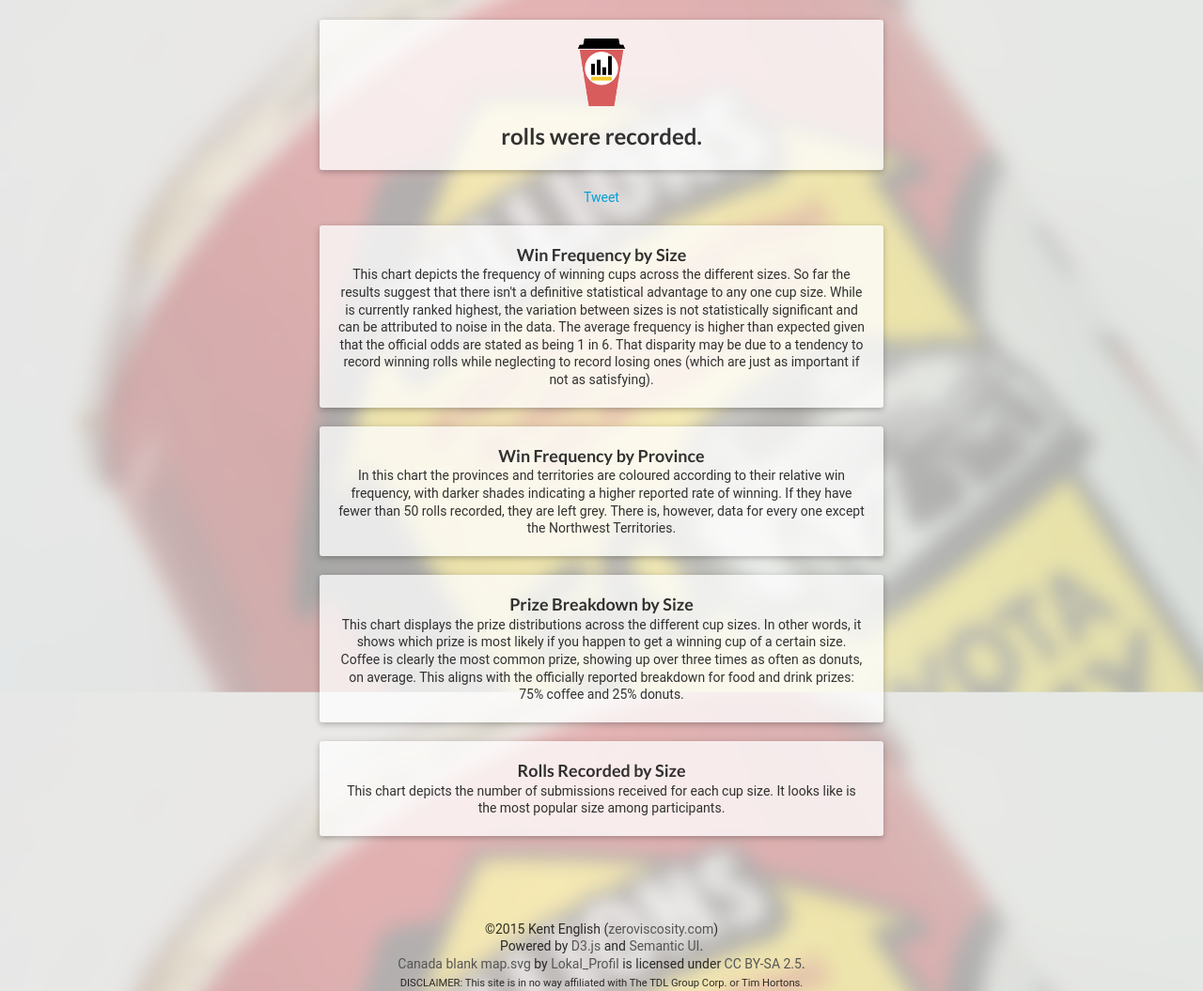
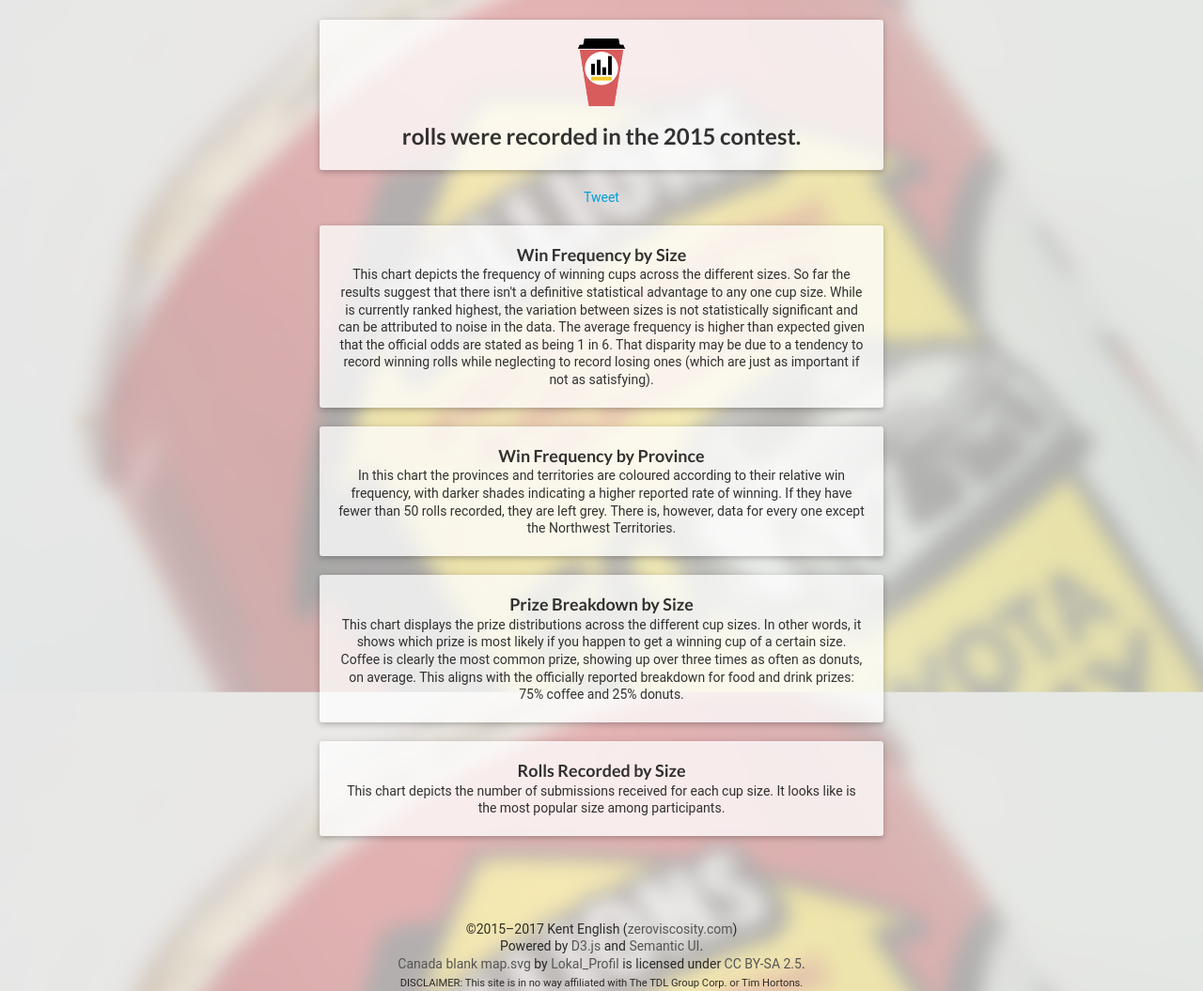
Before and after one commit to zeroviscosity/rollupthestats, a website: page static/index.html in a window 1280 px wide. Shown: the part 69-1124 px from the top of the page at 94% size. Drawn offline with nearby package versions, Linux system fonts and the light colour scheme; no server answers.

Commit message:
Updating dates

```diff
--- a/static/index.html
+++ b/static/index.html
@@ -28,7 +28,7 @@
     <div id="stats" class="centered">
       <div class="stats shadow">
         <div class="logo"></div>
-        <h2 class="no-margin"><span id="total"></span> rolls were recorded.</h2>
+        <h2 class="no-margin"><span id="total"></span> rolls were recorded in the 2015 contest.</h2>
       </div>
       <div class="social">
         <a href="https://twitter.com/share" class="twitter-share-button" data-url="http://rollupthestats.com/" data-text="Check out and contribute to #RollUpTheRim stats" data-via="kentenglish">Tweet</a>
@@ -71,7 +71,7 @@
       </div>
     </div>
     <footer>
-      <div>&copy;2015 Kent English (<a href="http://zeroviscosity.com" target="_blank">zeroviscosity.com</a>)</div>
+      <div>&copy;2015&ndash;2017 Kent English (<a href="http://zeroviscosity.com" target="_blank">zeroviscosity.com</a>)</div>
       <div>Powered by <a href="http://d3js.org/" target="_blank">D3.js</a> and <a href="http://semantic-ui.com/" target="_blank">Semantic UI</a>.</div>
       <div><a href="http://commons.wikimedia.org/wiki/File:Canada_blank_map.svg" target="_blank">Canada blank map.svg</a> by <a href="http://commons.wikimedia.org/wiki/User:Lokal_Profil" target="_blank">Lokal_Profil</a> is licensed under <a href="http://creativecommons.org/licenses/by-sa/2.5/deed.en" target="_blank">CC BY-SA 2.5</a>.</div>
       <small>DISCLAIMER: This site is in no way affiliated with The TDL Group Corp. or Tim Hortons.</small>
```
